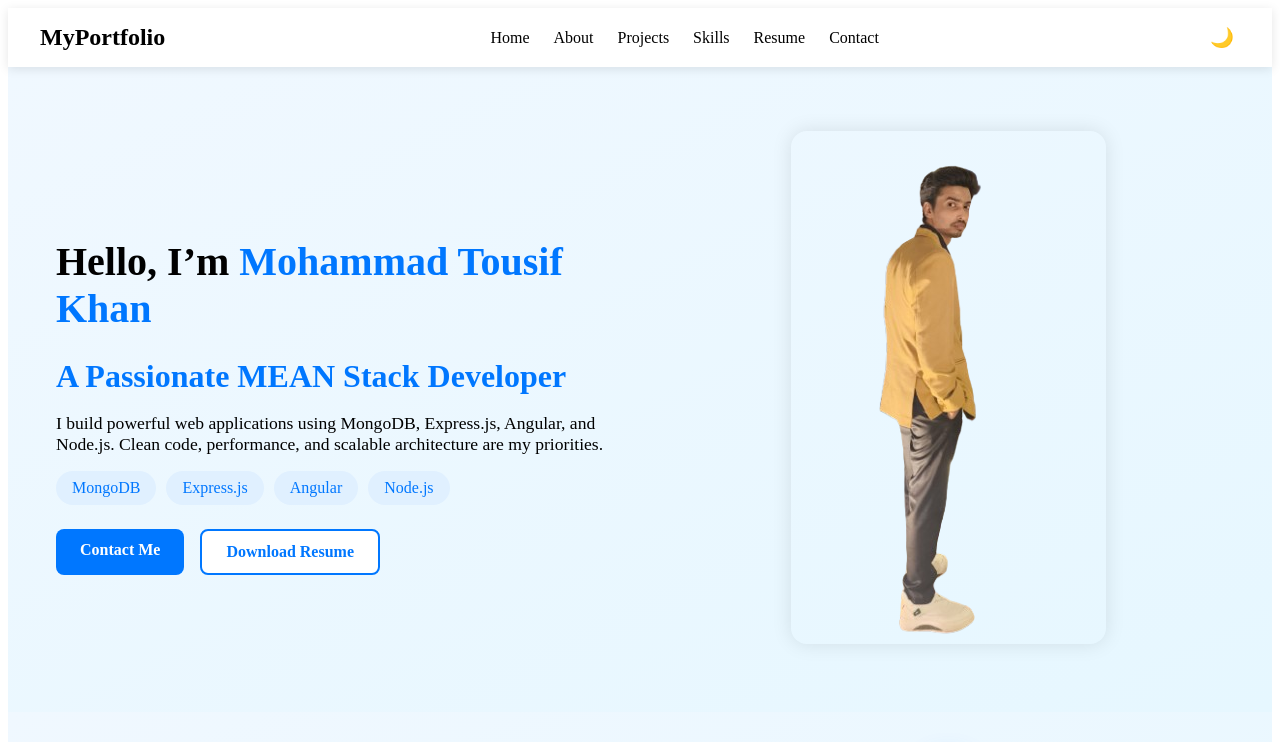
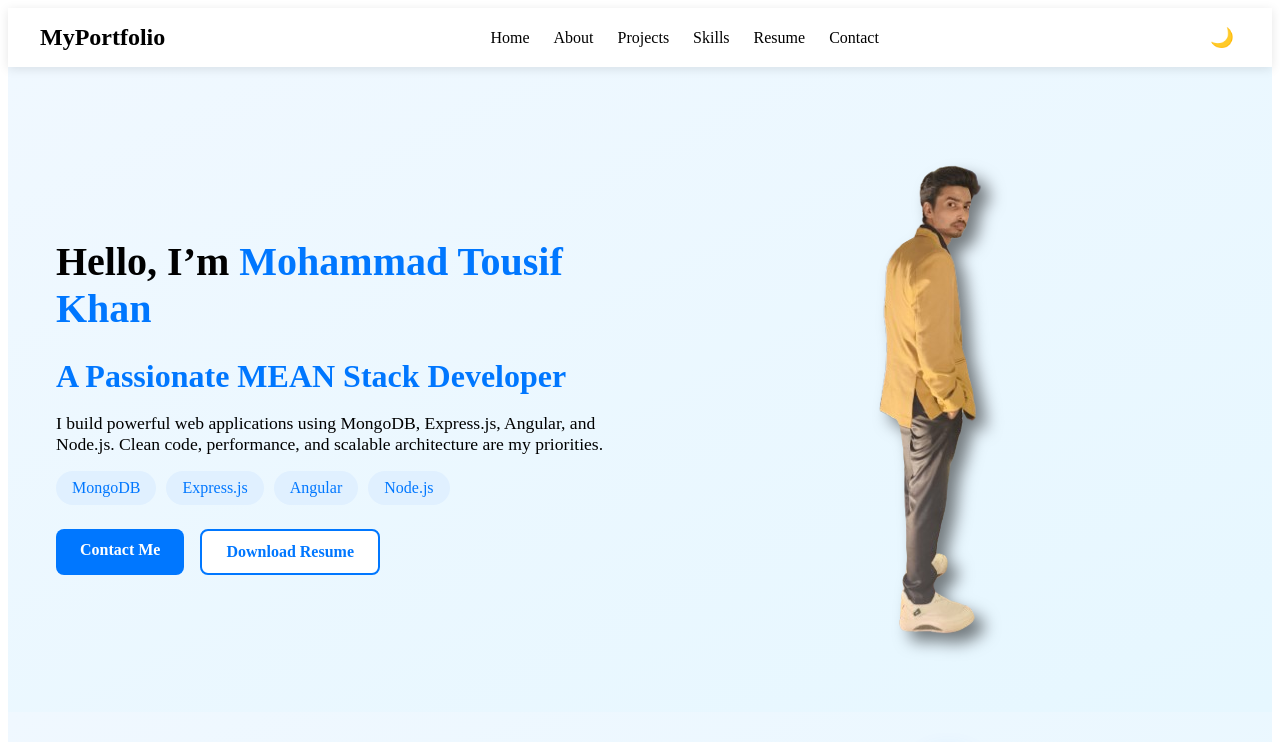
Before and after one commit to Toshu16/portfolio, a plain HTML site: page index.html in a window 1280 px wide. Shown: the top 742 px of the page. Drawn offline with Linux system fonts and the light colour scheme.

Commit message:
Update style.css

```diff
--- a/style.css
+++ b/style.css
@@ -217,9 +217,9 @@ body.dark {
 }
 
 .home-image img {
-  max-width: 100%;
+ max-width: 100%;
   border-radius: 16px;
-  box-shadow: 0 0 20px rgba(0,0,0,0.1);
+   filter: drop-shadow(10px 10px 8px rgba(0, 0, 0, 0.5));
 }
 
 /* Animations */
```
